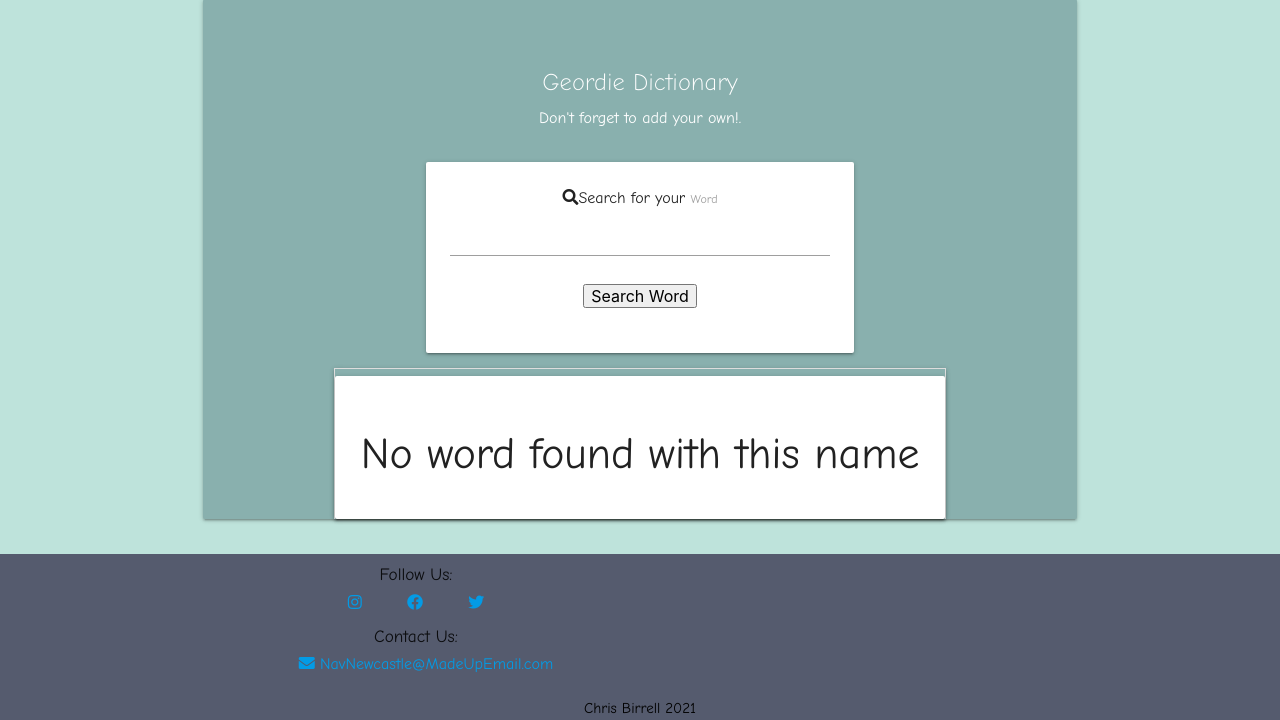
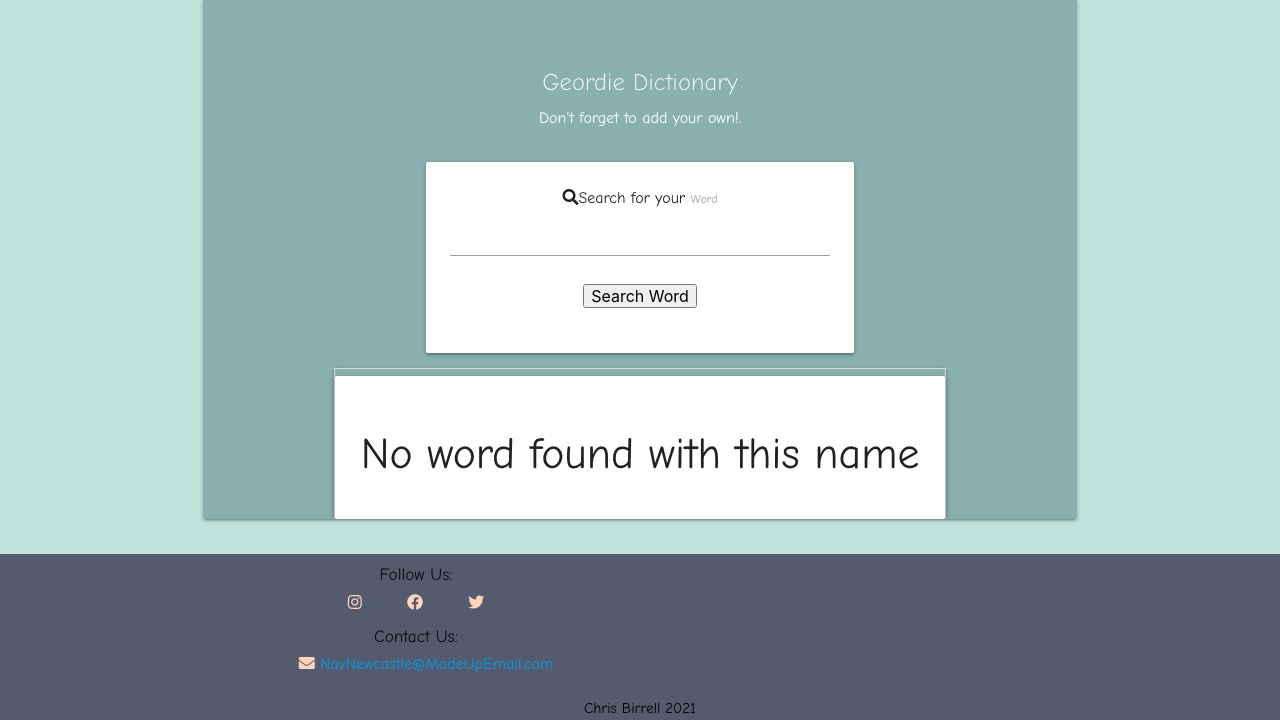
Before and after one commit to Birrellc/Navigating-Newcastle, a Flask app: page /dictionary in a window 1280 px wide. Shown: the part 109-829 px from the top of the page. Run offline with Flask 2, Linux system fonts and the light colour scheme; data that the repository does not hold is empty; some libraries are stand-ins or nearby versions.

Commit message:
Fix: fixed jumbotron overflow

```diff
--- a/static/css/style.css
+++ b/static/css/style.css
@@ -25,6 +25,7 @@ nav {
     height: 65vh;
     padding-top: 5%;
     margin-top: 5%;
+    overflow:auto;
 }
 
 .card {
@@ -37,6 +38,7 @@ nav {
 
 .social-link i {
     margin: 0px 20px;
+    color: #FFD6BA;
 }
 
 i.fa-envelope {
```
